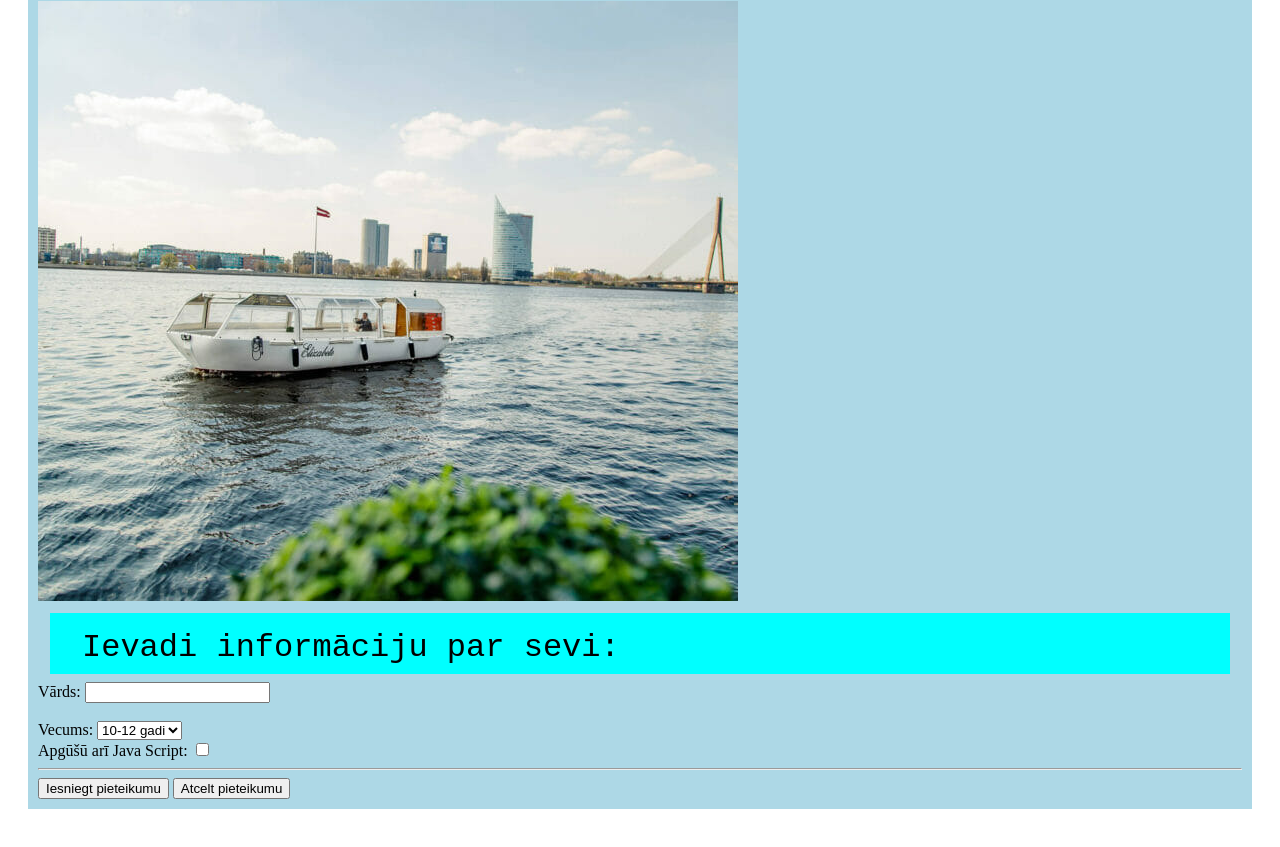
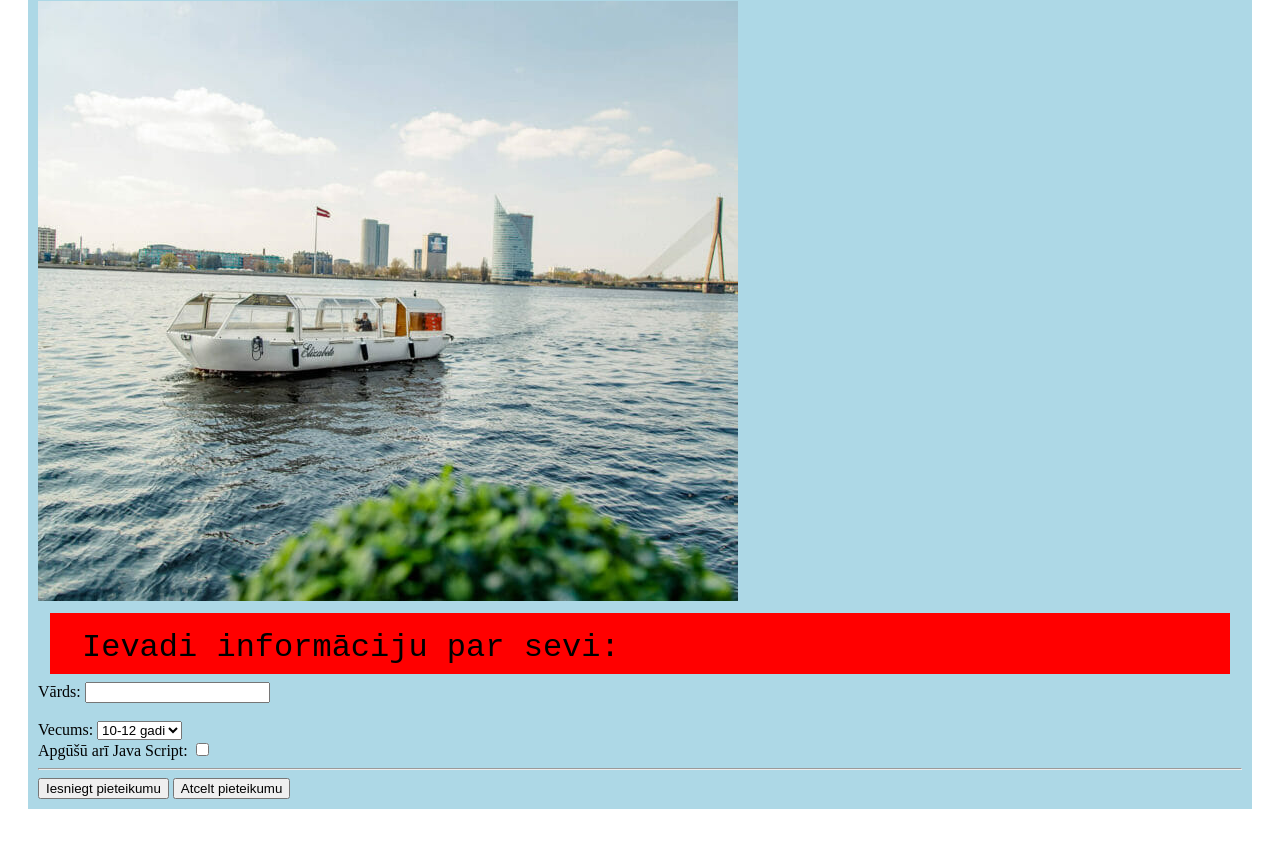
Before and after one commit to AkselsEgleAkselsEgleAkselsEgleAkselsEg/cat, a plain HTML site: page index.html in a window 1280 px wide. Shown: the part 139-986 px from the top of the page. Drawn offline with Linux system fonts and the light colour scheme.

Commit message:
Update stail.css

```diff
--- a/stail.css
+++ b/stail.css
@@ -2,7 +2,7 @@
 display: flex;
 padding: 16px 32px 8px;
 margin: 8px 12px;
-background-color: #00ffff;
+background-color: red;
 font-family: 'Courier New', Courier, monospace;
 font-size: 32px;
 }
```
